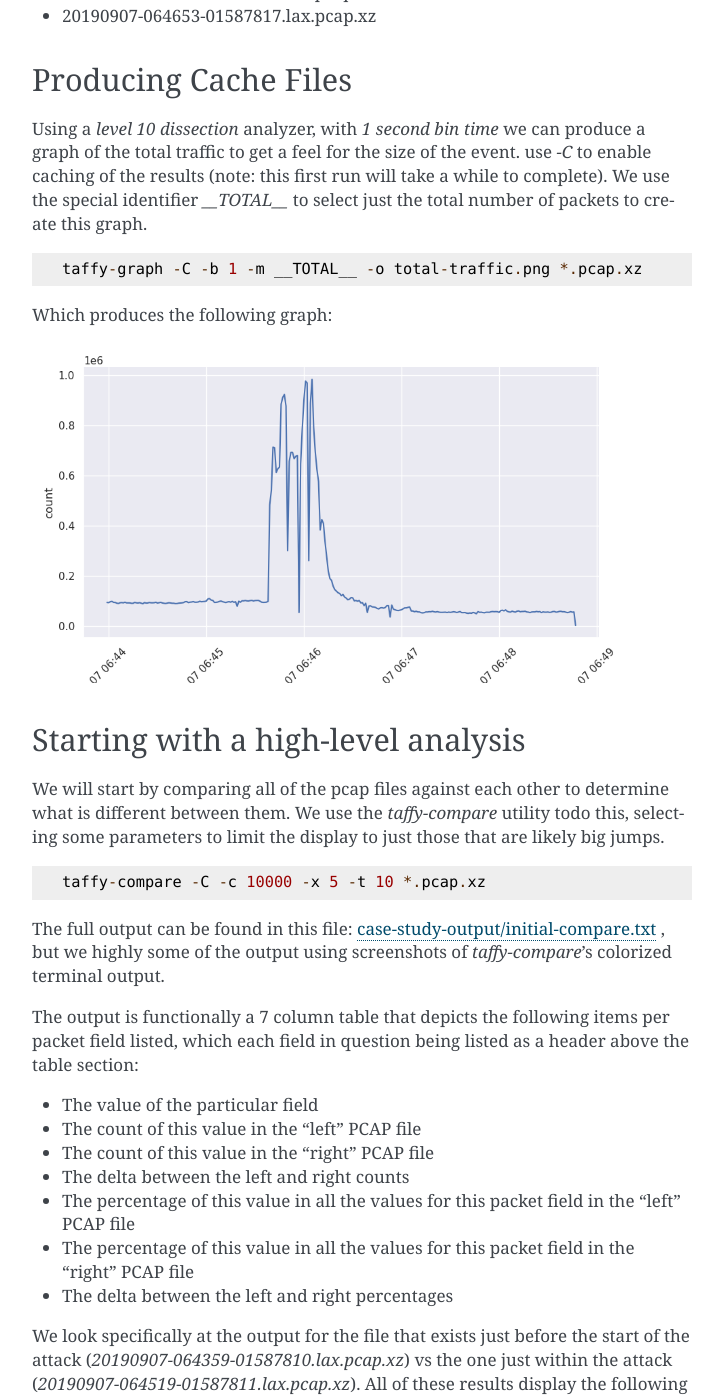
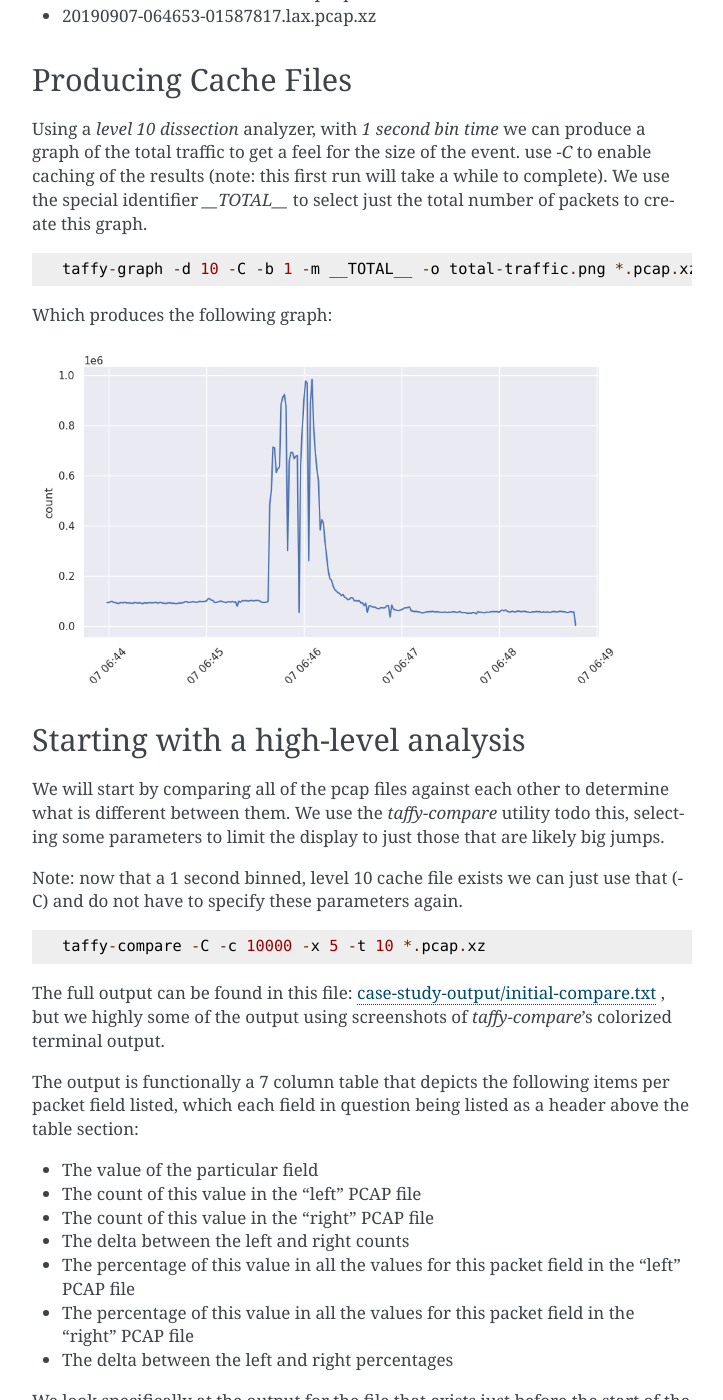
Before and after one commit to traffic-taffy/traffic-taffy, a Sphinx documentation site: the page built from docs/casestudy.rst, in a window 1280 px wide and 1400 px high, scrolled down 998 px. Shown: the whole window, without its empty margins (388-1111 px from the left). Built offline with Sphinx 7.4.7, drawn with Linux system fonts in a browser that asks for light colours.

Commit message:
minor text changes

```diff
--- a/docs/casestudy.rst
+++ b/docs/casestudy.rst
@@ -61,7 +61,7 @@ create this graph.
 
 ::
 
-   taffy-graph -C -b 1 -m __TOTAL__ -o total-traffic.png *.pcap.xz
+   taffy-graph -d 10 -C -b 1 -m __TOTAL__ -o total-traffic.png *.pcap.xz
 
 Which produces the following graph:
 
@@ -75,6 +75,9 @@ We will start by comparing all of the pcap files against each other to
 determine what is different between them.  We use the `taffy-compare`
 utility todo this, selecting some parameters to limit the display to
 just those that are likely big jumps.
+
+Note: now that a 1 second binned, level 10 cache file exists we can
+just use that (-C) and do not have to specify these parameters again.
 
 ::
 
```
